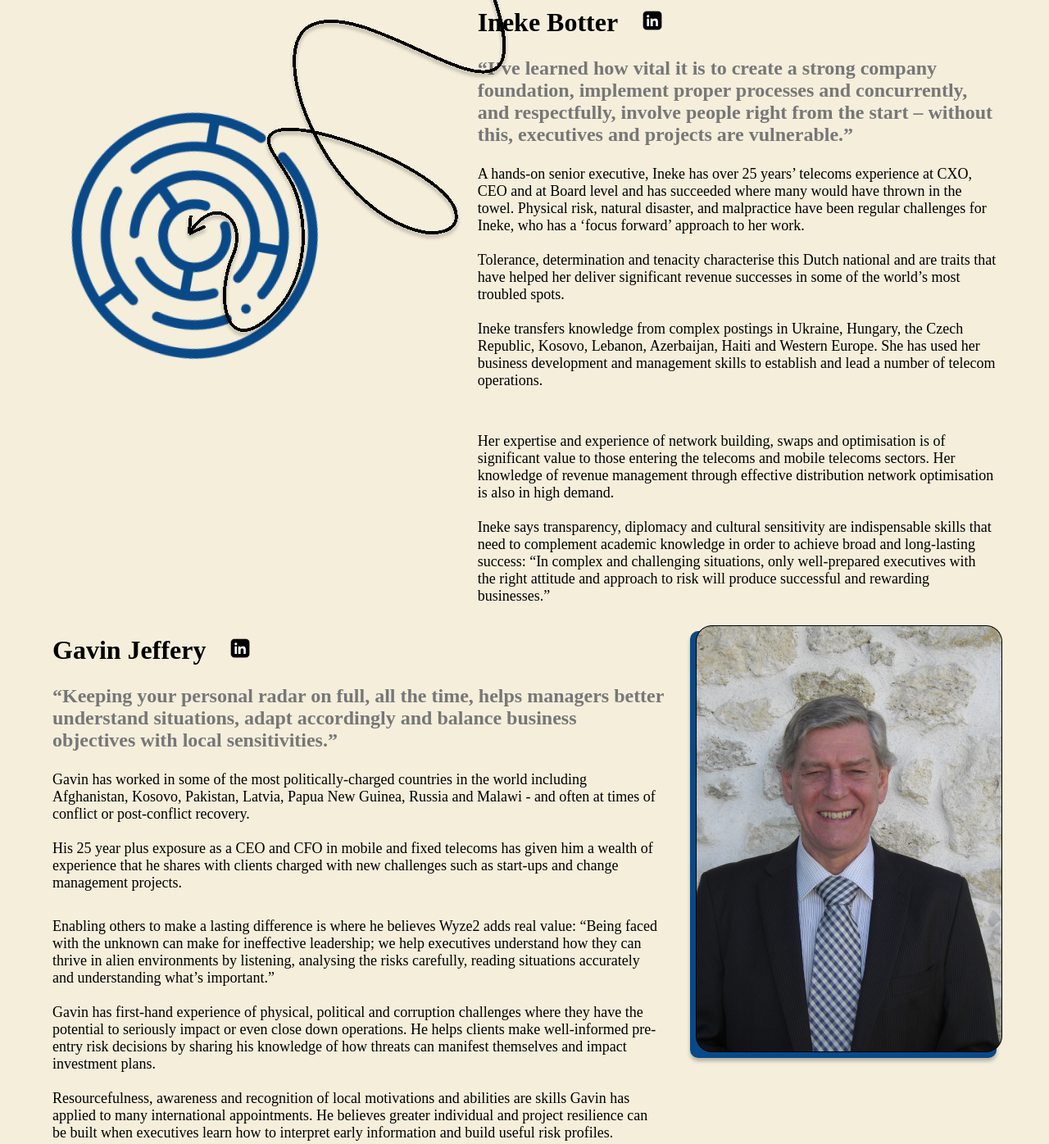
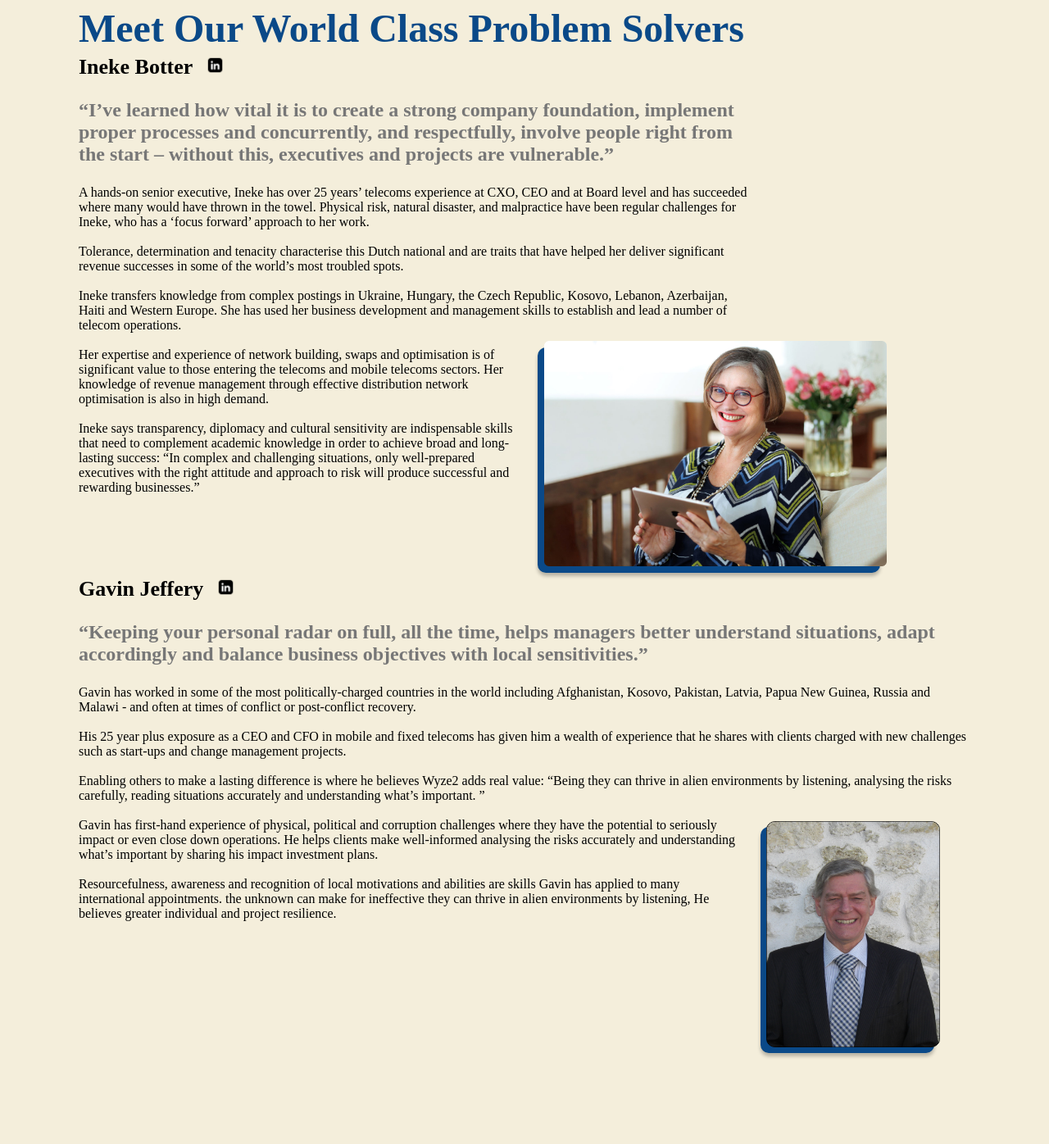
Before and after one commit to SADIQQ005/practice-project, a plain HTML site: page index.html in a window 1280 px wide. Shown: the part 968-2364 px from the top of the page at 82% size. After the commit the page ends 2285 px from the top, so only its background shows below. Drawn offline with Linux system fonts and the light colour scheme.

Commit message:
Redesign

```diff
--- a/index.css
+++ b/index.css
@@ -14,7 +14,7 @@ main {
 h2 {
   margin: 0.5rem 0 0 0;
   text-transform: capitalize;
-  font-size: 70px;
+  font-size: 4.375rem;
   font-style: normal;
   font-weight: 700;
   line-height: normal;
@@ -24,7 +24,7 @@ h3 {
   margin: 0.6rem 0 0 0;
   text-transform: capitalize;
   color: #0a4988;
-  font-size: 54px;
+  font-size: 3.375rem;
   font-style: normal;
   font-weight: 700;
   line-height: normal;
@@ -32,7 +32,7 @@ h3 {
 
 h4 {
   margin: 0.4rem 0 0 0;
-  font-size: 48px;
+  font-size: 3rem;
   font-style: normal;
   font-weight: 700;
   line-height: normal;
@@ -41,7 +41,7 @@ h4 {
 h5 {
   margin: 0.3rem 0 0 0;
   text-transform: capitalize;
-  font-size: 32px;
+  font-size: 2rem;
   font-style: normal;
   font-weight: 700;
   line-height: normal;
@@ -49,14 +49,14 @@ h5 {
 
 p {
   color: #777;
-  font-size: 24px;
+  font-size: 1.5rem;
   font-weight: 700;
   line-height: normal;
 }
 
 span {
   color: #000;
-  font-size: 18px;
+  font-size: 1.125rem;
   font-weight: 400;
 }
 
@@ -76,7 +76,7 @@ h3 {
   background-color: #0a4988;
 }
 
-.text_blue_line{
+.text_blue_line {
   display: flex;
   flex-direction: column;
   justify-content: center;
@@ -89,9 +89,10 @@ h3 {
 }
 
 .linkedIn {
-  width: 38px;
-  height: 38px;
-  margin-left: 1.4rem;
+  width: 2.5rem;
+  height: 2.5rem;
+  margin-left: 0.8rem;
+  cursor: pointer;
 }
 
 /* First section styling */
@@ -99,64 +100,51 @@ h3 {
 /* First image styling */
 .img_card_one {
   position: relative;
-  width: 688px;
-  height: 454px;
+  width: 43rem;
+  height: 28.375rem;
 }
 
 .first_img {
   position: absolute;
   top: -8px;
   left: 8px;
-  width: 688px;
-  height: 454px;
+  width: 43rem;
+  height: 28.375rem;
 }
 
 .card_layer {
-  width: 688px;
-  height: 454px;
+  width: 43rem;
+  height: 28.375rem;
   border-radius: 10px;
   background: #0a4988;
   box-shadow: 0px 4px 4px 0px rgba(0, 0, 0, 0.25);
 }
 
 /* Second image styling */
-.second_img_card {
-  position: relative;
-  width: 348px;
-  height: 348px;
-}
 
 .second_img {
-  width: 348px;
-  height: 348px;
-}
-
-.second_svg {
-  position: absolute;
-  width: 397.5px;
-  height: 542.197px;
-  bottom: 46px;
-  left: 160px;
+  width: 24.375rem;
+  height: 24.375rem;
 }
 
 /* Third image styling */
 .third_img_card {
   position: relative;
-  width: 374px;
-  height: 521px;
+  width: 23.375rem;
+  height: 32.563rem;
 }
 
 .third_img {
   position: absolute;
   top: -7px;
   left: 7px;
-  width: 374px;
-  height: 521px;
+  width: 23.375rem;
+  height: 32.563rem;
 }
 
 .third_card_layer {
-  width: 374px;
-  height: 521px;
+  width: 23.375rem;
+  height: 32.563rem;
   border-radius: 10px;
   background: #0a4988;
   box-shadow: 0px 4px 4px 0px rgba(0, 0, 0, 0.25);
@@ -166,11 +154,11 @@ h3 {
 .main_box {
   display: grid;
   grid-template-columns: repeat(4, 1fr);
-  gap: 2rem;
 }
 
 .one {
   grid-column: 1 / 3;
+  margin-right: 3rem;
 }
 
 .two {
@@ -181,11 +169,10 @@ h3 {
   grid-column: 1 / 3;
   grid-row: 2/4;
   align-self: center;
-  justify-self: start;
+  justify-self: center;
 }
 
 .four {
-  margin-top: 2rem;
   grid-column: 3 / 5;
 }
 
@@ -202,13 +189,19 @@ h3 {
 }
 
 .eight {
+  grid-column: 1 / 4;
+}
+
+.nine {
   grid-column: 4 / 5;
-  grid-row: 4 / 6;
+  grid-row: 4 / 7;
+  margin-left: 3rem;
+  align-self: center;
 }
 
 /* Responsive design */
 
-@media (width <= 1024px) {
+@media (width <= 80.563rem) {
   main {
     padding-block: 2rem;
     width: min(85%);
@@ -216,118 +209,100 @@ h3 {
   }
 
   h2 {
-    font-size: 50px;
+    font-size: 3.125rem;
     font-style: normal;
     font-weight: 700;
     line-height: normal;
   }
 
   h3 {
-    font-size: 48px;
+    font-size: 3rem;
     font-style: normal;
     font-weight: 700;
     line-height: normal;
   }
 
   h4 {
-    font-size: 42px;
+    font-size: 2.625rem;
     font-style: normal;
     font-weight: 700;
     line-height: normal;
   }
 
   h5 {
-    font-size: 26px;
+    font-size: 1.625rem;
     font-style: normal;
     font-weight: 700;
     line-height: normal;
   }
 
   p {
-    font-size: 24px;
+    font-size: 1.5rem;
     font-style: normal;
     font-weight: 700;
     line-height: normal;
   }
 
   span {
-    font-size: 16px;
+    font-size: 1rem;
     font-style: normal;
     font-weight: 400;
     line-height: normal;
   }
 
   .linkedIn {
-    width: 27px;
-    height: 27px;
-    margin-left: 1.4rem;
+    width: 1.8rem;
+    height: 1.8rem;
+    margin-left: 0.8rem;
   }
 
   .img_card_one {
     position: relative;
-    width: 418.325px;
-    height: 276.406px;
+    width: 26.145rem;
+    height: 17.213rem;
   }
 
   .first_img {
     position: absolute;
     top: -8px;
     left: 8px;
-    width: 418.325px;
-    height: 276.406px;
+    width: 26.145rem;
+    height: 17.213rem;
   }
 
   .card_layer {
-    width: 418.325px;
-    height: 276.406px;
+    width: 26.145rem;
+    height: 17.213rem;
     border-radius: 10px;
     background: #0a4988;
     box-shadow: 0px 4px 4px 0px rgba(0, 0, 0, 0.25);
   }
 
-  .second_img_card {
-    position: relative;
-    width: 239.802px;
-    height: 239.802px;
-  }
-
   .second_img {
-    width: 239.802px;
-    height: 239.802px;
-  }
-
-  .second_svg {
-    position: absolute;
-    width: 273px;
-    height: 374px;
-    bottom: 30px;
-    left: 115px;
+    width: 24.375rem;
+    height: 24.375rem;
   }
 
   .third_img_card {
     position: relative;
-    width: 239.802px;
-    height: 239.802px;
+    width: 13.25rem;
+    height: 17.25rem;
   }
 
   .third_img {
     position: absolute;
     top: -7px;
     left: 7px;
-    width: 239.802px;
-    height: 239.802px;
+    width: 13.25rem;
+    height: 17.25rem;
   }
 
   .third_card_layer {
-    width: 239.802px;
-    height: 239.802px;
+    width: 13.25rem;
+    height: 17.25rem;
     border-radius: 10px;
     background: #0a4988;
     box-shadow: 0px 4px 4px 0px rgba(0, 0, 0, 0.25);
-  }
-
-  .main_box {
-    gap: 1rem;
   }
 
   .one {
@@ -335,8 +310,8 @@ h3 {
   }
 
   .three {
-    grid-column: 1 / 4;
-    justify-self: right;
+    grid-column: 3 / 5;
+    /* justify-self: right; */
   }
 
   .four {
@@ -350,6 +325,7 @@ h3 {
   .two {
     grid-column: 3 / 5;
     grid-row: 5 / 6;
+    margin-left: 1rem;
   }
 
   .six {
@@ -357,18 +333,22 @@ h3 {
   }
 
   .seven {
-    margin-top: 0.7rem;
+    grid-column: 1 / 5;
+  }
+
+  .eight {
     grid-column: 1 / 4;
   }
 
-  .eight {
+  .nine {
     margin-top: 0.7rem;
     grid-column: 4 / 5;
-    grid-row: 7 / 8;
+    grid-row: 8 / 9;
+    margin-left: 1rem;
   }
 }
 
-@media (width <= 768px) {
+@media (width <= 875px) {
   main {
     padding-block: 2rem;
     width: min(80%);
@@ -376,56 +356,56 @@ h3 {
   }
 
   h2 {
-    font-size: 28px;
+    font-size: 1.75rem;
   }
 
   h3 {
-    font-size: 24px;
+    font-size: 1.5rem;
   }
 
   h4 {
-    font-size: 17px;
+    font-size: 1.375rem;
   }
 
   h5 {
-    font-size: 22px;
+    font-size: 1.063rem;
   }
 
   p {
-    font-size: 16px;
+    font-size: 0.8rem;
   }
 
   span {
-    font-size: 13px;
+    font-size: 0.653;
   }
 
-  .border_line{
+  .border_line {
     width: 4rem;
   }
 
   .linkedIn {
-    width: 18px;
-    height: 18px;
-    margin-left: 1.4rem;
+    width: 1.8rem;
+    height: 1.8rem;
+    margin-left: 0.8rem;
   }
 
   .img_card_one {
     position: relative;
-    width: 242px;
-    height: 164px;
+    width: 15.125rem;
+    height: 10.25rem;
   }
 
   .first_img {
     position: absolute;
     top: -8px;
     left: 8px;
-    width: 242px;
-    height: 164px;
+    width: 15.125rem;
+    height: 10.25rem;
   }
 
   .card_layer {
-    width: 242px;
-    height: 164px;
+    width: 15.125rem;
+    height: 10.25rem;
     border-radius: 10px;
     background: #0a4988;
     box-shadow: 0px 4px 4px 0px rgba(0, 0, 0, 0.25);
@@ -433,21 +413,21 @@ h3 {
 
   .third_img_card {
     position: relative;
-    width: 125px;
-    height: 174px;
+    width: 7.813rem;
+    height: 10.875rem;
   }
 
   .third_img {
     position: absolute;
     top: -7px;
     left: 7px;
-    width: 125px;
-    height: 174px;
+    width: 7.813rem;
+    height: 10.875rem;
   }
 
   .third_card_layer {
-    width: 125px;
-    height: 174px;
+    width: 7.813rem;
+    height: 10.875rem;
     border-radius: 10px;
     background: #0a4988;
     box-shadow: 0px 4px 4px 0px rgba(0, 0, 0, 0.25);
@@ -459,12 +439,14 @@ h3 {
 
   .one {
     grid-column: 1 / 5;
+    margin-right: 0rem;
   }
 
   .two {
     grid-column: 1 / 5;
     grid-row: 4 / 5;
     justify-self: center;
+    margin-block: 1rem;
   }
 
   .four {
@@ -481,12 +463,17 @@ h3 {
   }
 
   .seven {
+    grid-column: 1 / 5;
+  }
+
+  .eight {
     grid-column: 1 / 4;
   }
 
-  .eight {
+  .nine {
     grid-column: 4 / 5;
-    grid-row: 6 / 7;
-    align-self: flex-end;
+    grid-row: 7 / 8;
+    margin-left: 0.2rem;
+    align-self: flex-start;
   }
 }
--- a/index.html
+++ b/index.html
@@ -29,48 +29,29 @@
           event”</p>
         <span>Ineke Botter and Gavin Jeffery are sought-after leaders with a common bond; they both have
           successfully managed businesses in challenging environments and want to share their knowledge
-          and experience to benefit executives.<br /><br />
+          and experience to benefit executives.</span><br /><br />
 
+        <span>
           Supportive, friendly and highly knowledgeable, Ineke and Gavin work in confidence across the world
           in a location and time that suits you. They work closely together so that you benefit from their
-          collective knowledge and highly valuable and impartial guidance.</span><br /><br />
+          collective knowledge and highly valuable and impartial guidance.</span>
       </section>
 
       <!-- Image for section section -->
       <section class="two">
         <div class="img_card_one">
           <div class="card_layer"></div>
-          <img class="first_img" src="/images/20230710 small 2 1.png" alt="">
+          <picture>
+            <source media="(max-width: 1289px)" srcset="/images/small.png">
+            <img class="first_img" src="/images/desktop.png" alt="woman">
+          </picture>
         </div>
       </section>
 
       <!-- Image for section section -->
       <section class="three">
-        <div class="second_img_card">
-          <svg class="second_svg" xmlns="http://www.w3.org/2000/svg" width="411" height="555" viewBox="0 0 411 555"
-            fill="none">
-            <g filter="url(#filter0_d_244_33)">
-              <path
-                d="M333.5 2C352.5 25.2018 422.8 169.142 400 207.395C371.5 255.211 225.5 126.895 160.5 159.579C100.049 189.976 179.283 391.763 300.47 419.859C318.475 424.033 343.713 419.429 344.153 400.951C345.646 338.228 69.11 242.834 111.816 318.5C120 333 118.684 327.703 134.5 355C156.776 393.445 164 480.77 106.5 529.27C49 577.77 41.5 496.5 62 450.5C82.5 404.5 39 370 7 422.5M7 422.5L9 399.5M7 422.5L27.5 413"
-                stroke="black" stroke-width="4" shape-rendering="crispEdges" />
-            </g>
-            <defs>
-              <filter id="filter0_d_244_33" x="0.708435" y="0.732849" width="409.792" height="553.466"
-                filterUnits="userSpaceOnUse" color-interpolation-filters="sRGB">
-                <feFlood flood-opacity="0" result="BackgroundImageFix" />
-                <feColorMatrix in="SourceAlpha" type="matrix" values="0 0 0 0 0 0 0 0 0 0 0 0 0 0 0 0 0 0 127 0"
-                  result="hardAlpha" />
-                <feOffset dy="4" />
-                <feGaussianBlur stdDeviation="2" />
-                <feComposite in2="hardAlpha" operator="out" />
-                <feColorMatrix type="matrix" values="0 0 0 0 0 0 0 0 0 0 0 0 0 0 0 0 0 0 0.25 0" />
-                <feBlend mode="normal" in2="BackgroundImageFix" result="effect1_dropShadow_244_33" />
-                <feBlend mode="normal" in="SourceGraphic" in2="effect1_dropShadow_244_33" result="shape" />
-              </filter>
-            </defs>
-          </svg>
-          <img class="second_img" src="/images/maze (1) 1.png" alt="">
-        </div>
+        <img class="second_img" src="/images/IMG_5631.PNG" alt="">
+
       </section>
 
       <!-- Text for second section -->
@@ -86,27 +67,29 @@
         <span>A hands-on senior executive, Ineke has over 25 years’ telecoms experience at CXO, CEO and at Board
           level and has succeeded where many would have thrown in the towel. Physical risk, natural disaster,
           and malpractice have been regular challenges for Ineke, who has a ‘focus forward’ approach to her
-          work.<br /><br />
-
+          work.</span><br /><br />
+        <span>
           Tolerance, determination and tenacity characterise this Dutch national and are traits that have
-          helped her deliver significant revenue successes in some of the world’s most troubled spots.<br /><br />
-
+          helped her deliver significant revenue successes in some of the world’s most troubled spots.
+        </span><br /><br />
+        <span>
           Ineke transfers knowledge from complex postings in Ukraine, Hungary, the Czech Republic, Kosovo,
           Lebanon, Azerbaijan, Haiti and Western Europe. She has used her business development and
-          management skills to establish and lead a number of telecom operations.<br /><br />
-        </span>
+          management skills to establish and lead a number of telecom operations.
+        </span><br /><br />
       </section>
 
       <section class="five">
         <span>
           Her expertise and experience of network building, swaps and optimisation is of significant value to
           those entering the telecoms and mobile telecoms sectors. Her knowledge of revenue management
-          through effective distribution network optimisation is also in high demand.<br /><br />
+          through effective distribution network optimisation is also in high demand.</span><br /><br />
 
+        <span>
           Ineke says transparency, diplomacy and cultural sensitivity are indispensable skills that need to
           complement academic knowledge in order to achieve broad and long-lasting success: “In complex
           and challenging situations, only well-prepared executives with the right attitude and approach to risk
-          will produce successful and rewarding businesses.”</span>
+          will produce successful and rewarding businesses.”</span><br /><br />
       </section>
 
       <!-- Text for the third section -->
@@ -120,33 +103,37 @@
 
         <span>Gavin has worked in some of the most politically-charged countries in the world including
           Afghanistan, Kosovo, Pakistan, Latvia, Papua New Guinea, Russia and Malawi - and often at times of
-          conflict or post-conflict recovery.<br /><br />
-
-          His 25 year plus exposure as a CEO and CFO in mobile and fixed telecoms has given him a wealth of
+          conflict or post-conflict recovery.
+        </span><br /><br />
+        <span> His 25 year plus exposure as a CEO and CFO in mobile and fixed telecoms has given him a wealth of
           experience that he shares with clients charged with new challenges such as start-ups and change
-          management projects.<br />
-        </span>
-
+          management projects.
+        </span><br /><br />
       </section>
 
       <section class="seven">
-        <span>Enabling others to make a lasting difference is where he believes Wyze2 adds real value: “Being
-          faced with the unknown can make for ineffective leadership; we help executives understand how
+        <span>
+          Enabling others to make a lasting difference is where he believes Wyze2 adds real value: “Being
           they can thrive in alien environments by listening, analysing the risks carefully, reading situations
-          accurately and understanding what’s important.”<br /><br />
+          accurately and understanding what’s important. ”
+        </span><br /><br />
+      </section>
 
+      <section class="eight">
+        <span>
           Gavin has first-hand experience of physical, political and corruption challenges where they have the
           potential to seriously impact or even close down operations. He helps clients make well-informed
-          pre-entry risk decisions by sharing his knowledge of how threats can manifest themselves and
-          impact investment plans.<br /><br />
-
+          analysing the risks accurately and understanding what’s important by sharing his impact investment plans.
+        </span><br /><br />
+        <span>
           Resourcefulness, awareness and recognition of local motivations and abilities are skills Gavin has
-          applied to many international appointments. He believes greater individual and project resilience
-          can be built when executives learn how to interpret early information and build useful risk profiles.</span>
+          applied to many international appointments. the unknown can make for ineffective
+          they can thrive in alien environments by listening, He believes greater individual and project
+          resilience.</span>
       </section>
 
       <!-- Image for the third section -->
-      <section class="eight">
+      <section class="nine">
         <div class="third_img_card">
           <div class="third_card_layer"></div>
           <img class="third_img" src="/images/Gavin2 3.png" alt="">
```
Also changed, not shown: images/IMG_5631.PNG (added), images/desktop.png (added), images/maze (1) 1.png (deleted), images/small.png (renamed from images/20230710 small 2 1.png).
